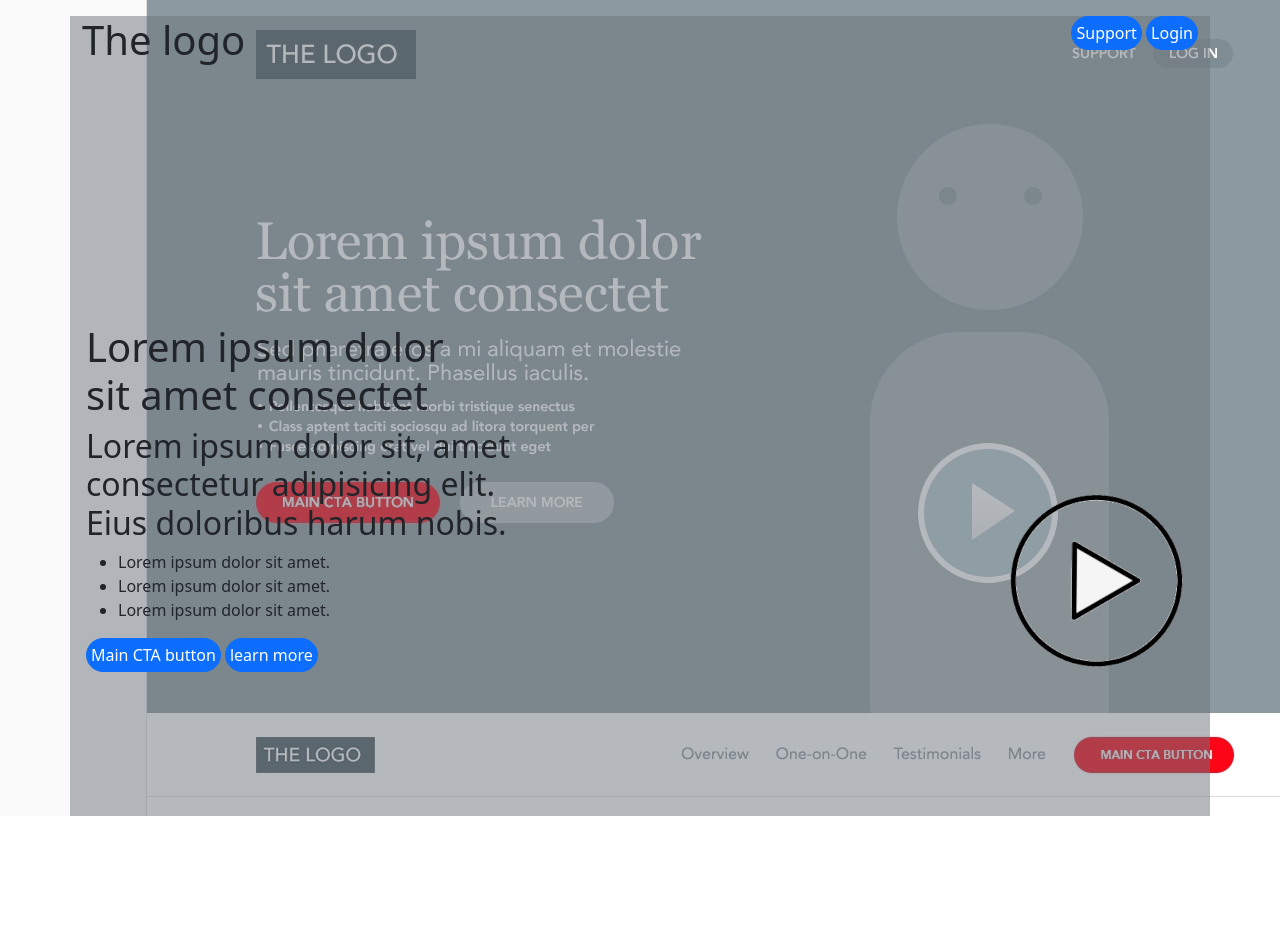
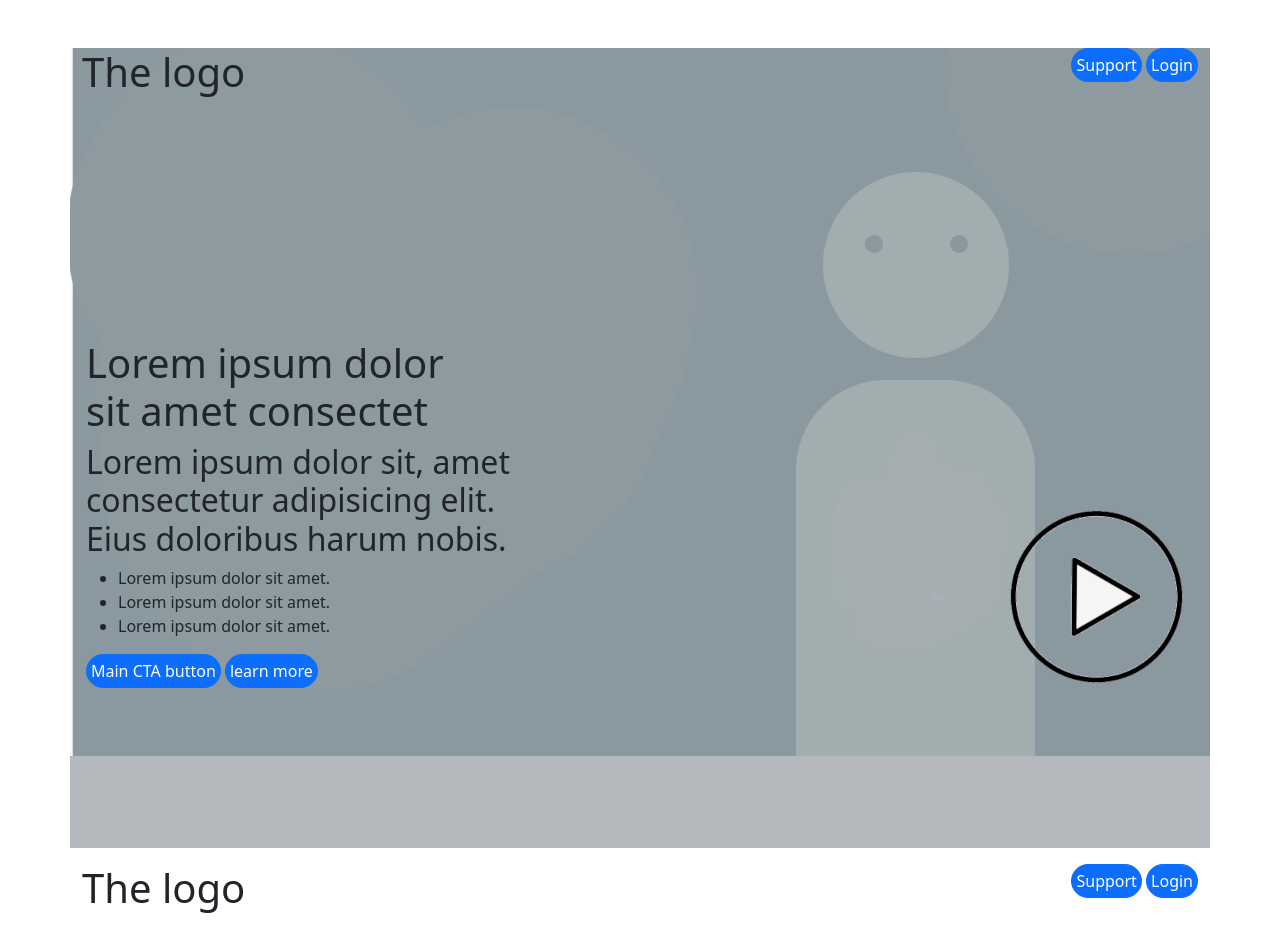
Before and after one commit to becodeorg/verou-3-css-framerworks-PieterVermeulenBecode, a plain HTML site: page index.html in a window 1280 px wide. Before the commit the page ends 816 px from the top, so only its background shows below. Drawn offline with nearby package versions, Linux system fonts and the light colour scheme.

Commit message:
2nd page

```diff
--- a/index.html
+++ b/index.html
@@ -9,9 +9,10 @@
     <link rel="stylesheet" href="style.css">
 </head>
 <body>
-    <div class="container bg-secondary vw-100 vh-100"style="--bs-bg-opacity: .5;">
+    <div class="container bg-secondary vw-100 vh-100"style=" background-image: url('background.png');
+    width: 100%; background-repeat: no-repeat; --bs-bg-opacity: .5;">
 
-        <div class="row my-3">
+        <div class="row mt-5">
             <div class="col">
                 <h1>The logo</h1>
             </div>
@@ -40,7 +41,19 @@
         </div>
 
     </div>
+    <div class="container vh-100"style="
+    width: 100%;">
+        <div class="row my-3">
+            <div class="col">
+                <h1>The logo</h1>
+            </div>
+            <div class="col-auto">
+                <a href="#" class="btn btn-primary w-auto h-auto p-1 rounded-pill">Support</a>
+                <a href="#" class="btn btn-primary w-auto h-auto p-1 rounded-pill">Login</a>
+            </div>
+        </div>
 
+    </div>
 
 
 
--- a/style.css
+++ b/style.css
@@ -2,10 +2,11 @@
 body{
     width: 100vw;
     height: 100vh;
-    background-image:url(./exercise-wireframe.png);
-    background-repeat: no-repeat;
+  /*  background-image:url(./exercise-wireframe.png);
+    background-repeat: no-repeat;*/
 
 }
+
 .boxx{
     width: 72%;
     height: 100%;
```
Also changed, not shown: background.png (added), play-icon-png-1603.png (deleted), play.jpeg (deleted), 1 other file.
